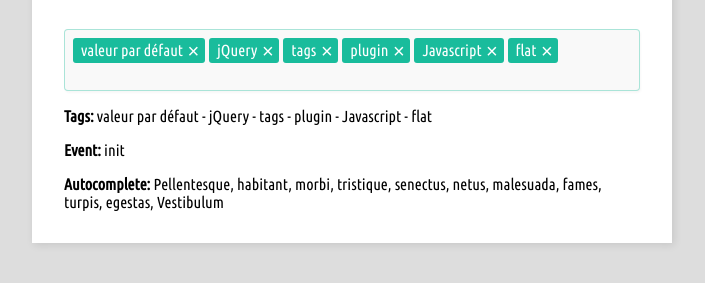
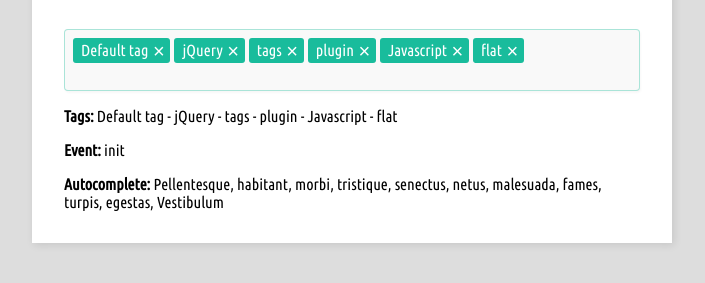
Before and after one commit to betaWeb/inputTags-jQuery-plugin, a plain HTML site: page index.html in a window 1280 px wide. Shown: the part 109-392 px from the top of the page, without its empty margins (288-993 px from the left). Drawn offline with nearby package versions, Linux system fonts and the light colour scheme.

Commit message:
Fix default values issue + add autocompleteTagSelect event

```diff
--- a/index.html
+++ b/index.html
@@ -8,7 +8,7 @@
 <body>
   <div class="container">
     <h1><span class="color">inputTags</span> jQuery plugin</h1>
-    <input type="text" id="tags" value="valeur par défaut" />
+    <input type="text" id="tags" value="Default tag" />
     <p id="events">
       <strong>Event: </strong>
       <span></span>
--- a/js/app.js
+++ b/js/app.js
@@ -25,6 +25,9 @@
     },
     change: function(elem) {
       $('.results').empty().html('<strong>Tags:</strong> ' + elem.tags.join(' - '));
+    },
+    autocompleteTagSelect: function(elem) {
+      console.info('autocompleteTagSelect');
     }
   });
 
--- a/js/inputTags.jquery.js
+++ b/js/inputTags.jquery.js
@@ -182,7 +182,7 @@
         self.fill = function() {
           self._getDefaultValues();
 
-          if (0 === self.options.tags.length) {
+          if (0 === self.options.tags) {
             return false;
           }
 
@@ -469,6 +469,7 @@
 
                 self.$input.addClass('is-autocomplete').val($(this).text());
                 self._autocomplete()._hide();
+                self._bindEvent('autocompleteTagSelect');
 
                 var e = $.Event("keyup");
                 e.which = 13;
@@ -733,6 +734,7 @@
     selected: false,
     unselected: false,
     change: false,
+    autocompleteTagSelect: false,
     editable: true,
     autocomplete: {
       values: [],
```
Also changed, not shown: js/inputTags.jquery.min.js.
